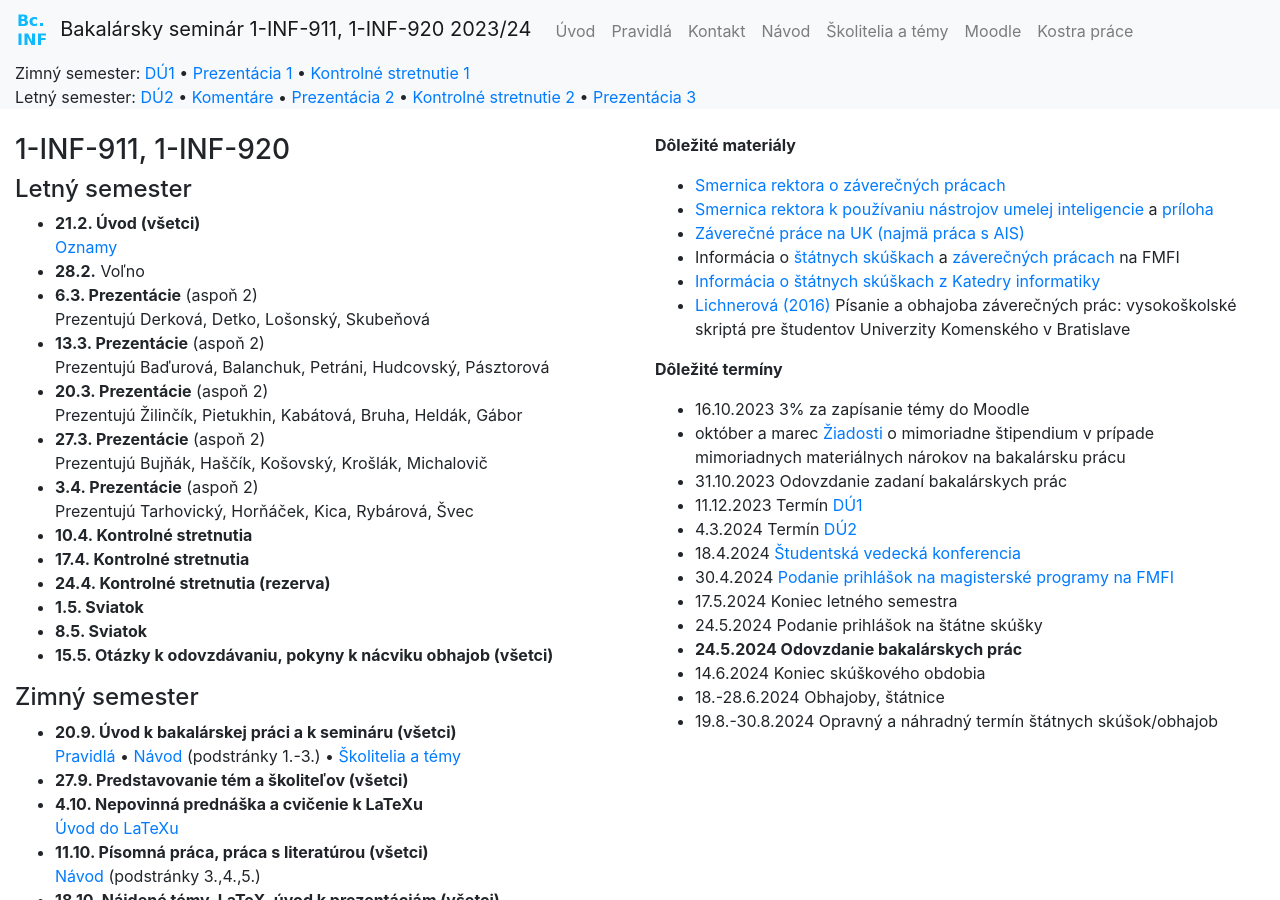
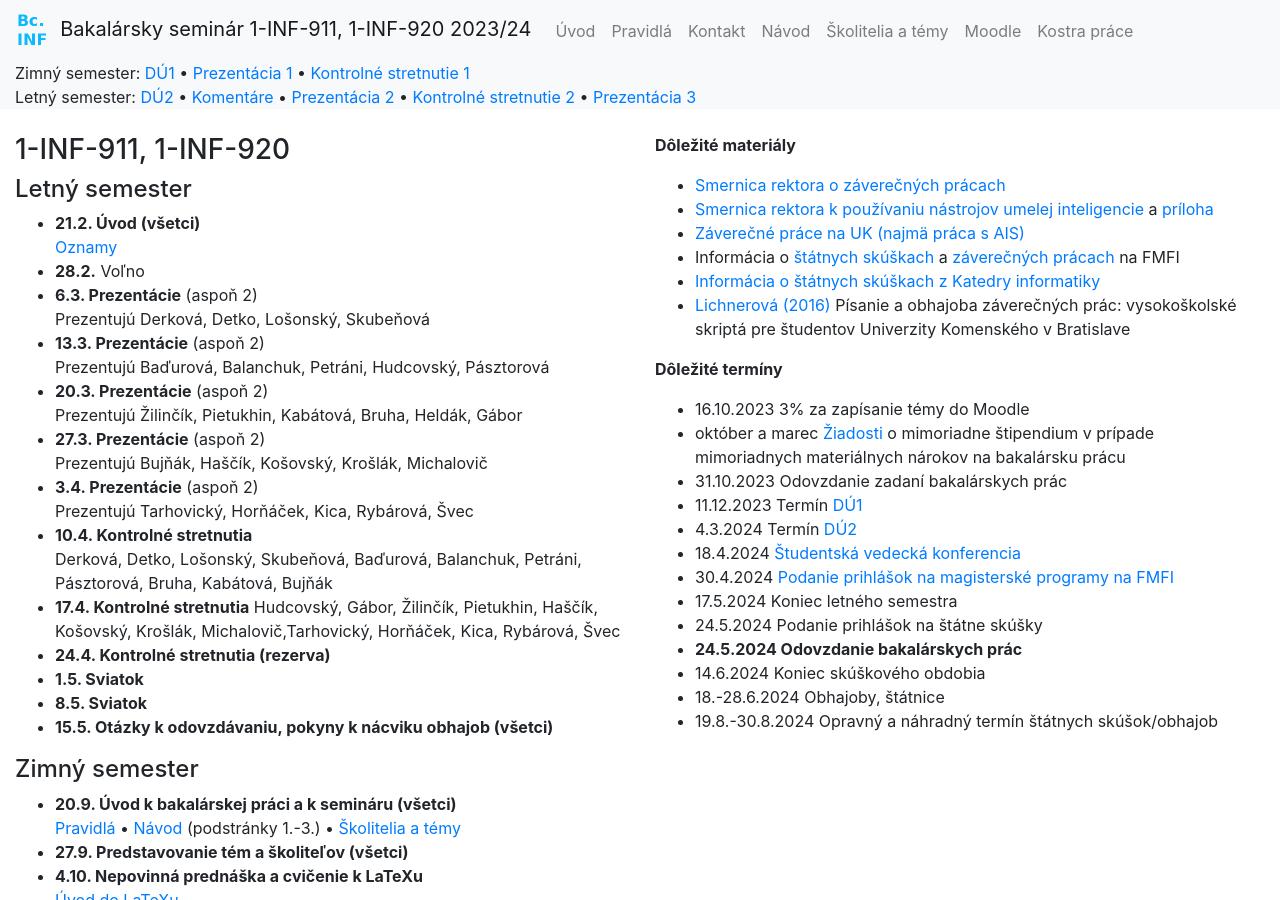
Before and after one commit to bbrejova/bcinf, a Jekyll site: the page built from index.md, in a window 1280 px wide and 900 px high. Built offline with Jekyll 4.4.1, drawn with Linux system fonts in a browser that asks for light colours; nearby versions of some CDN libraries.

```diff
--- a/index.md
+++ b/index.md
@@ -21,8 +21,10 @@ Prezentujú Žilinčík, Pietukhin, Kabátová, Bruha, Heldák, Gábor
 Prezentujú Bujňák, Haščík, Košovský, Krošlák, Michalovič
 * **3.4. Prezentácie** (aspoň 2)<br>
 Prezentujú Tarhovický, Horňáček, Kica, Rybárová, Švec
-* **10.4. Kontrolné stretnutia**
+* **10.4. Kontrolné stretnutia**<br>
+Derková, Detko, Lošonský, Skubeňová, Baďurová, Balanchuk, Petráni, Pásztorová, Bruha, Kabátová, Bujňák
 * **17.4. Kontrolné stretnutia**
+Hudcovský, Gábor, Žilinčík, Pietukhin, Haščík, Košovský, Krošlák, Michalovič,Tarhovický, Horňáček, Kica, Rybárová, Švec
 * **24.4. Kontrolné stretnutia (rezerva)**
 * **1.5. Sviatok**
 * **8.5. Sviatok**
```
